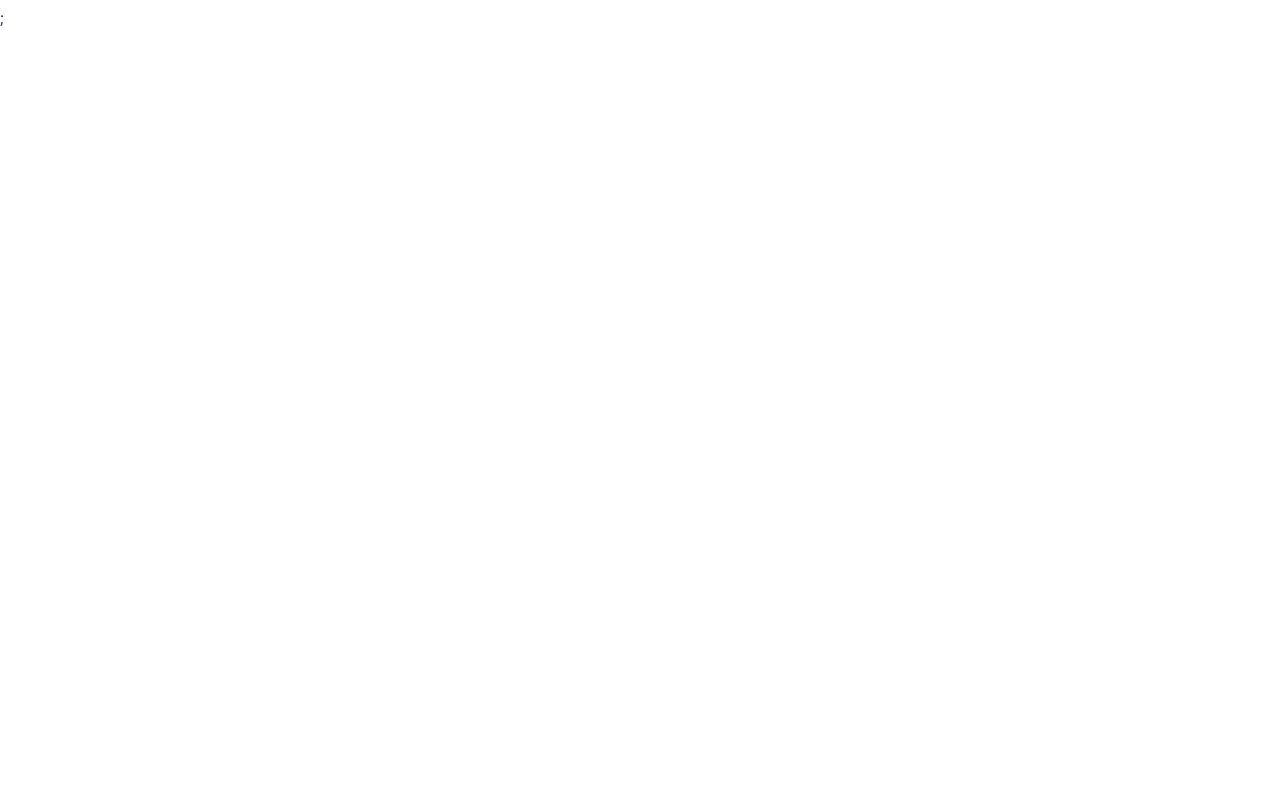
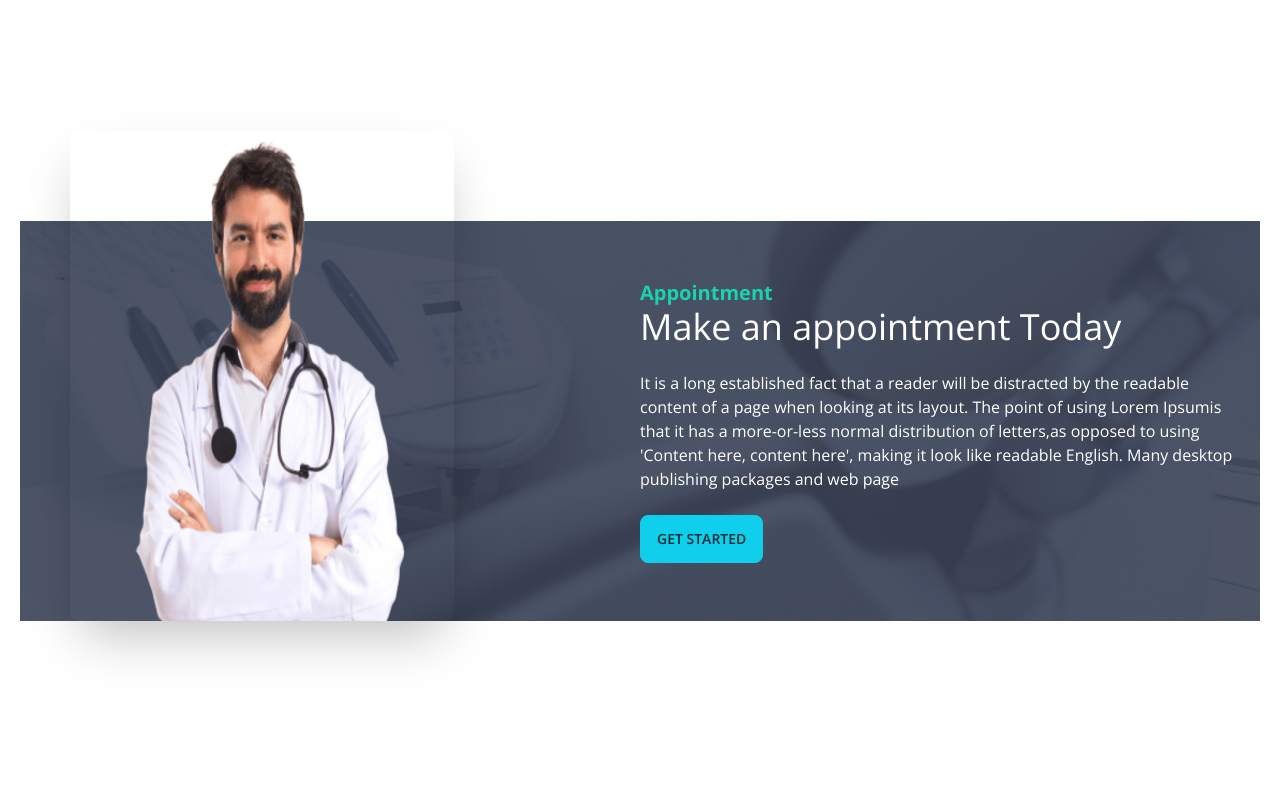
Before and after one commit to rezwanrahimr/Doctors-Portal-Client-Update, a React (Vite) app: page / in a window 1280 px wide. Shown: the part 2383-3180 px from the top of the page. Before the commit the page ends 2413 px from the top, so only its background shows below. Built offline with nearby package versions, Linux system fonts and the light colour scheme.

Commit message:
appointment section done

```diff
--- /dev/null
+++ b/src/Pages/Home/Appointment/Appointment.css
@@ -0,0 +1,13 @@
+.appointment-container {
+  background-image: url("../../../assets/images/appointment.png");
+  background-size: cover;
+  height: 400px;
+  margin: 272px 0;
+}
+.img-position {
+  left: 50px;
+  top: -132px;
+}
+.img-position img {
+  height: 490px;
+}
--- /dev/null
+++ b/src/Pages/Home/Appointment/Appointment.jsx
@@ -0,0 +1,37 @@
+import doctor from "../../../assets/images/doctor-small.png";
+import "./Appointment.css";
+
+const Appointment = () => {
+  return (
+    <div className="hero  appointment-container">
+      <div className="hero-content flex-col lg:flex-row relative ">
+        <div className="absolute img-position">
+          <img
+            src={doctor}
+            className="max-w-sm rounded-lg shadow-2xl"
+            alt="doctor "
+          />
+        </div>
+        <div className="grid justify-items-end">
+          <div className="text-white  w-1/2 ">
+            <h2 className="font-bold text-secondary text-xl">Appointment</h2>
+            <h1 className="text-4xl font-semi-bold">
+              Make an appointment Today
+            </h1>
+            <p className="py-6">
+              It is a long established fact that a reader will be distracted by
+              the readable content of a page when looking at its layout. The
+              point of using Lorem Ipsumis that it has a more-or-less normal
+              distribution of letters,as opposed to using 'Content here, content
+              here', making it look like readable English. Many desktop
+              publishing packages and web page
+            </p>
+            <button className="btn btn-primary">Get Started</button>
+          </div>
+        </div>
+      </div>
+    </div>
+  );
+};
+
+export default Appointment;
--- a/src/Pages/Home/Banner/Banner.css
+++ b/src/Pages/Home/Banner/Banner.css
@@ -1,7 +1,7 @@
-.hero {
+.banner-bg {
   background-image: url("../../../assets/images/bg.png");
   background-size: cover;
 }
-.hero-content {
+.banner-content {
   margin: 200px 0;
 }
--- a/src/Pages/Home/Banner/Banner.jsx
+++ b/src/Pages/Home/Banner/Banner.jsx
@@ -3,8 +3,8 @@
 
 const Banner = () => {
   return (
-    <div className="hero">
-      <div className="hero-content flex-col lg:flex-row-reverse">
+    <div className="hero banner-bg">
+      <div className="hero-content  banner-content flex-col lg:flex-row-reverse">
         <img
           src={chair}
           className=" rounded-lg shadow-2xl"
--- a/src/Pages/Home/Home/Home.jsx
+++ b/src/Pages/Home/Home/Home.jsx
@@ -1,3 +1,4 @@
+import Appointment from "../Appointment/Appointment";
 import Banner from "../Banner/Banner";
 import Exceptional from "../Exceptional/Exceptional";
 import InfoCards from "../InfoCard/InfoCards";
@@ -10,6 +11,7 @@
       <InfoCards></InfoCards>
       <Services></Services>
       <Exceptional></Exceptional>
+      <Appointment></Appointment>
     </div>
   );
 };
```
